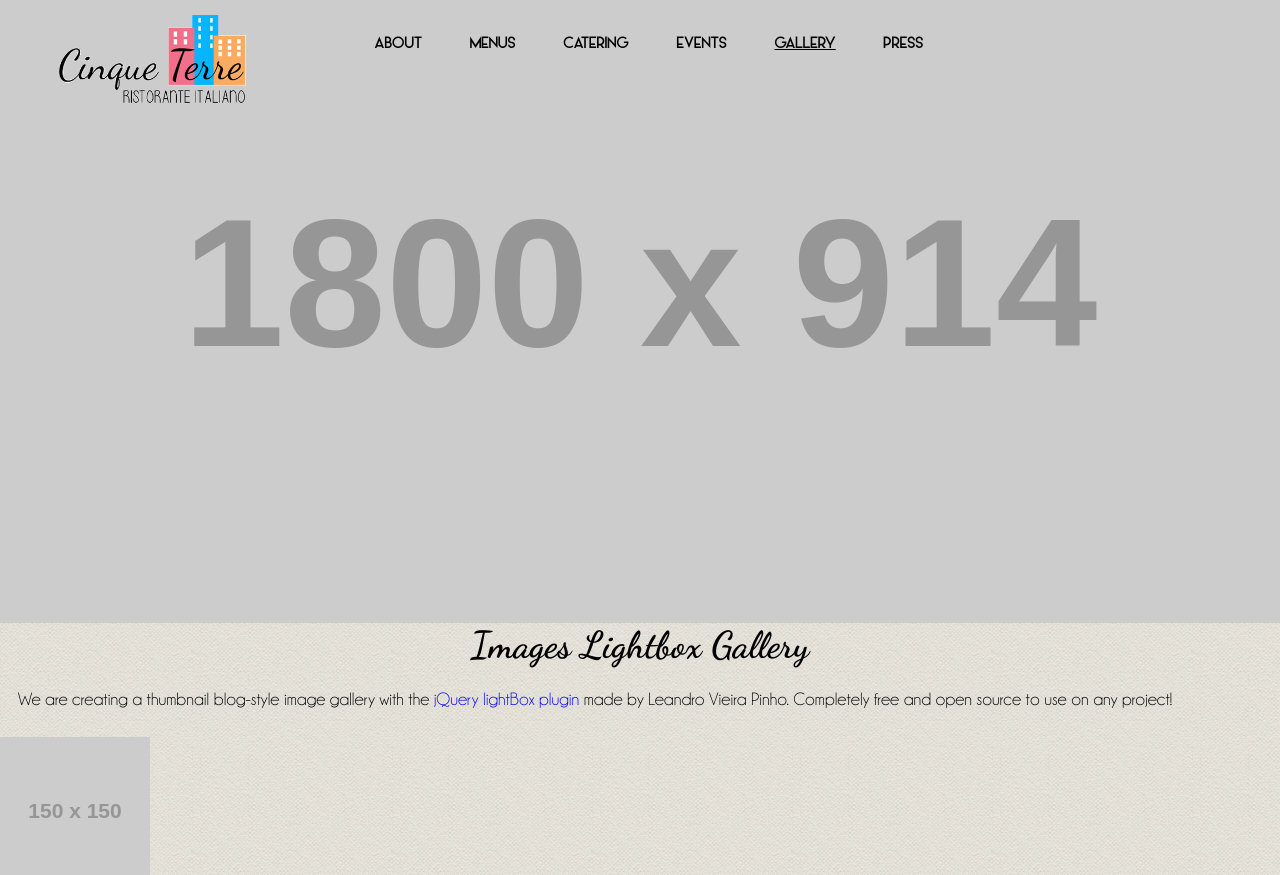
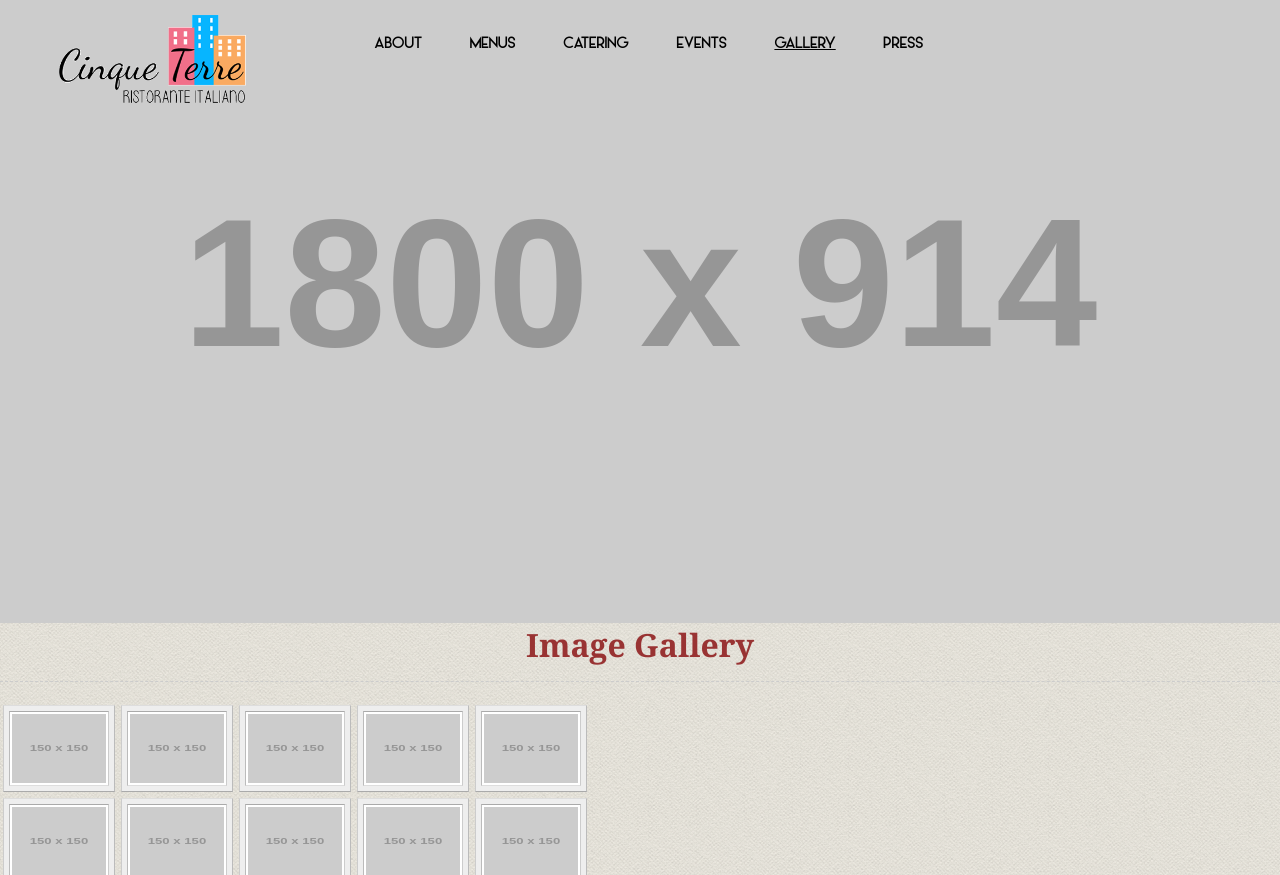
Before and after one commit to cinqueterreli/cinqueterre.github.io, a Jekyll site: the page built from gallery.html, in a window 1280 px wide. Shown: the top 875 px of the page. Built offline with Jekyll 4.4.1, drawn with Linux system fonts in a browser that asks for light colours; nearby versions of some CDN libraries; grey boxes are pictures that could not be loaded.

Commit message:
idk duude

```diff
--- a/gallery.html
+++ b/gallery.html
@@ -5,46 +5,38 @@ permalink: "gallery.html"
 header: http://placehold.it/1800x914
 ---
 
-  <div id="w">
-    <div id="content">
-      <h1>Images Lightbox Gallery</h1>
-      <p>We are creating a thumbnail blog-style image gallery with the <a href="http://leandrovieira.com/projects/jquery/lightbox/">jQuery lightBox plugin</a> made by Leandro Vieira Pinho. Completely free and open source to use on any project!</p>
+ <h1>Image Gallery</h1>
 
-      <div id="thumbnails">
-        <ul class="clearfix">
-          <!-- source: http://dribbble.com/shots/1115721-Turntable -->
-          <li><a href="http://placehold.it/800x500"><img src="http://placehold.it/150x150" alt="turntable"></a></li>
+ <div id="page">
+  <div id="images">
 
-          <!-- source: http://dribbble.com/shots/1115776-DIY-Robot-Kit -->
-          <li><a href="images/photos/02-robot-diy-kit.png" title="DIY Robot by Jory Raphael"><img src="images/photos/02-robot-diy-kit-thumbnail.png" alt="DIY Robot Kit"></a></li>
+   <ul class="gallery">
 
-          <!-- source: http://dribbble.com/shots/1115794-Todly -->
-          <li><a href="images/photos/03-todly-green-monster.png" title="Todly by Scott Wetterschneider"><img src="images/photos/03-todly-green-monster-thumbnail.png" alt="Todly"></a></li>
+    <li><img src="http://placehold.it/150x150" alt="description" /></li>
+    <li><img src="http://placehold.it/150x150" alt="description" /></li>
+    <li><img src="http://placehold.it/150x150" alt="description" /></li>
+    <li><img src="http://placehold.it/150x150" alt="description" /></li>
+    <li><img src="http://placehold.it/150x150" alt="description" /></li>
+    <li><img src="http://placehold.it/150x150" alt="description" /></li>
+    <li><img src="http://placehold.it/150x150" alt="description" /></li>
+    <li><img src="http://placehold.it/150x150" alt="description" /></li>
+    <li><img src="http://placehold.it/150x150" alt="description" /></li>
+    <li><img src="http://placehold.it/150x150" alt="description" /></li>
+    <li><img src="http://placehold.it/150x150" alt="description" /></li>
+    <li><img src="http://placehold.it/150x150" alt="description" /></li>
+    <li><img src="http://placehold.it/150x150" alt="description" /></li>
+    <li><img src="http://placehold.it/150x150" alt="description" /></li>
+    <li><img src="http://placehold.it/150x150" alt="description" /></li>
+    <li><img src="http://placehold.it/150x150" alt="description" /></li>
+    <li><img src="http://placehold.it/150x150" alt="description" /></li>
+    <li><img src="http://placehold.it/150x150" alt="description" /></li>
+    <li><img src="http://placehold.it/150x150" alt="description" /></li>
+    <li><img src="http://placehold.it/150x150" alt="description" /></li>
 
-          <!-- source: http://dribbble.com/shots/1115299-Legend-of-Zelda-Tea-Party -->
-          <li><a href="images/photos/04-loz-tea-party.png" title="LoZ Tea Party by Joseph Le"><img src="images/photos/04-loz-tea-party-thumbnail.png" alt="legend of zelda tea party"></a></li>
+  </ul>
+ </div>
+</div>
 
-          <!-- source: http://dribbble.com/shots/1116121-klaxon-Icon -->
-          <li><a href="images/photos/05-klaxon-air-horn.png" title="Klaxon Icon by John Khester"><img src="images/photos/05-klaxon-air-horn-thumbnail.png" alt="airhorn icon"></a></li>
-
-          <!-- source: http://dribbble.com/shots/1116241-Flat-Coffee -->
-          <li><a href="images/photos/06-flat-coffee.png" title="Flat Coffee by Baglan Dosmagambetov"><img src="images/photos/06-flat-coffee-thumbnail.png" alt="flat coffee"></a></li>
-
-          <!-- source: http://dribbble.com/shots/1116392-Creative-player-Retina -->
-          <li><a href="images/photos/07-ipad-music-player.png" title="iPad Music Player by Angel Bartolli"><img src="images/photos/07-ipad-music-player-thumbnail.png" alt="player ui"></a></li>
-
-          <!-- source: http://dribbble.com/shots/1115350-Extreme-Fish-Bowl -->
-          <li><a href="images/photos/08-extreme-fish-bowl.png" title="Extreme Fish Bowl by Brian Franco"><img src="images/photos/08-extreme-fish-bowl-thumbnail.png" alt="extreme skateboarding fish bowl"></a></li>
-
-          <!-- source: http://dribbble.com/shots/1116637-Typographic-Illustration-detail-1 -->
-          <li><a href="images/photos/09-city-building-illustration.png" title="Illustration by Brandon Ancone"><img src="images/photos/09-city-building-illustration-thumbnail.png" alt="city illustration"></a></li>
-
-          <!-- source: http://dribbble.com/shots/1116442-Restaurant-illustration -->
-          <li><a href="images/photos/10-big-restaurant.png" title="Restaurant Illustration by Dury"><img src="images/photos/10-big-restaurant-thumbnail.png" alt="restaurant illustration"></a></li>
-        </ul>
-      </div>
-    </div><!-- @end #content -->
-  </div><!-- @end #w -->
 <script type="text/javascript">
 $(function() {
     $('#thumbnails a').lightBox();
```
Also changed, not shown: css/lightbox.css, images/close.png (added), images/loading.gif (added), images/next.png (added), images/prev.png (added).
